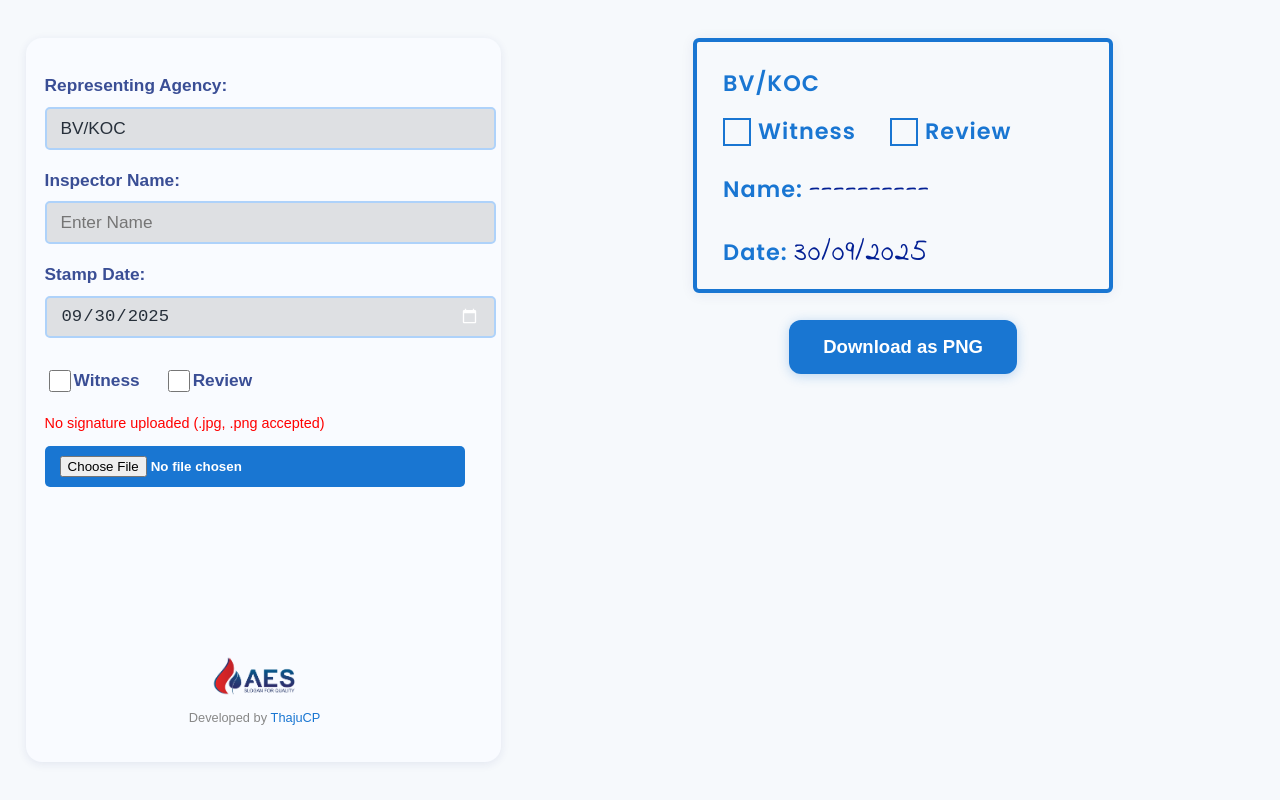
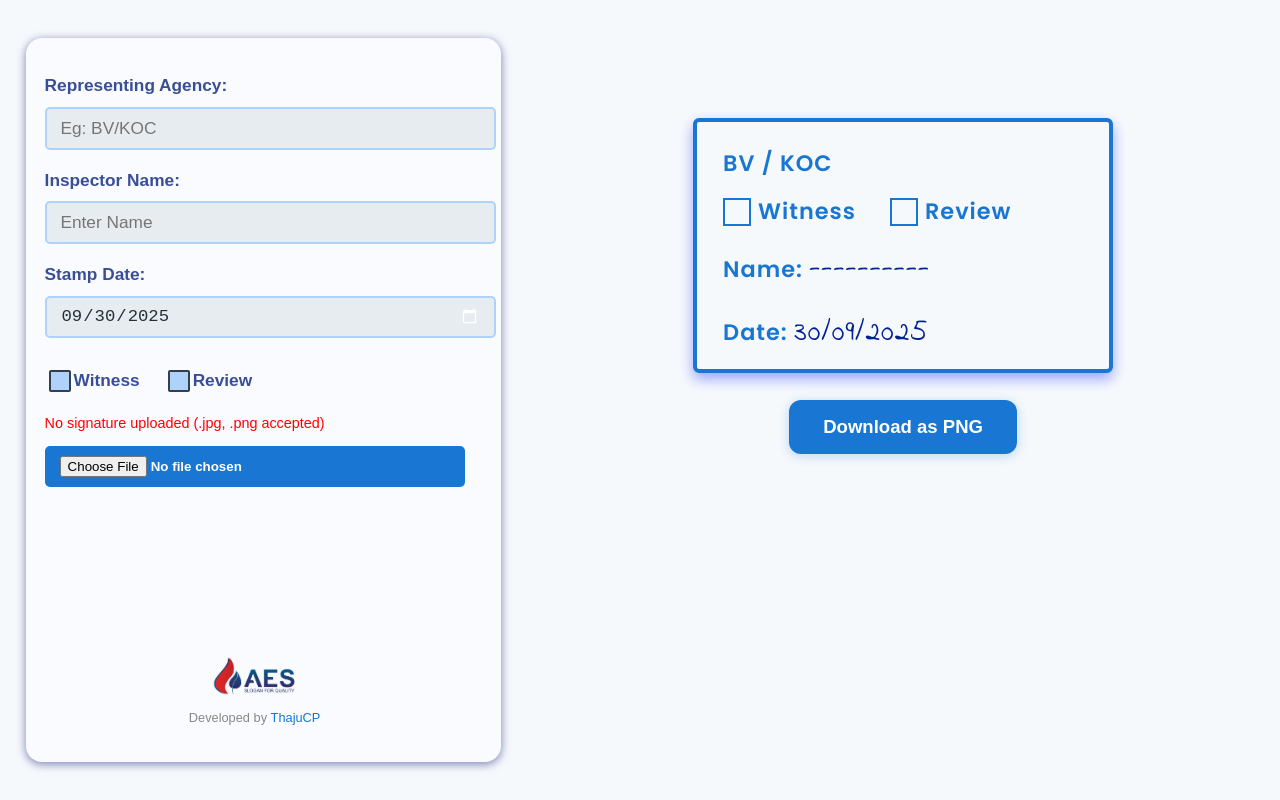
Before and after one commit to thajucp123/aes-stamping, a React (Vite) app: page / in a window 1280 px wide. Built offline with nearby package versions, Linux system fonts and the light colour scheme.

Commit message:
improved overall UI

```diff
--- a/src/App.css
+++ b/src/App.css
@@ -23,7 +23,7 @@
   min-width: 290px;
   background: #f9fbff;
   border-radius: 16px;
-  box-shadow: 0 2px 10px rgba(30,40,120,0.09);
+  box-shadow: 0 2px 10px rgba(30,40,120,0.59);
   padding: 35px 36px 22px 19px;
   display: flex;
   flex-direction: column;
@@ -51,7 +51,7 @@
   color: #262f3a;
   border: 2px solid #aed2fa;
   border-radius: 5px;
-  background: #3332;
+  background: rgba(112, 133, 151, 0.133);
   outline: none;
   transition: border .2s;
   margin-top: 2px;
@@ -69,11 +69,42 @@
   margin-top: 11px;
 }
 .form-group input[type="checkbox"] {
+  -webkit-appearance: none; /* For Safari */
+  appearance: none;
   accent-color: #1976d2;
+  background: #aed2fa;
+  border: 0.15em solid #333f4e;
+  border-radius: 0.15em;
   width: 22px;
   height: 22px;
   vertical-align: middle;
+  transition: background-color 0.025s;
 }
+
+.form-group input[type="checkbox"]:checked {
+accent-color: #1976d2;
+background-color: #007bff; /* Background color when checked */
+  border-color: #007bff;
+  border: 0.15em solid #333f4e;
+  border-radius: 0.15em;
+}
+
+.form-group input[type="checkbox"]::before {
+content: "";
+  width: 0.65em;
+  height: 0.65em;
+  transform: scale(0);
+  transition: transform 0.2s;
+  box-shadow: inset 1em 1em #ce3939; /* Use box-shadow to create a solid color checkmark */
+  clip-path: polygon(14% 44%, 0 65%, 50% 100%, 100% 16%, 80% 0%, 43% 62%);
+}
+
+.form-group input[type="checkbox"]:checked::before {
+   transform: scale(1);
+}
+
+
+
 
 .view-panel {
   flex: 2 1 540px;
@@ -130,6 +161,11 @@
 
 .footer-logo {
   height: 40px;
+}
+
+.footer-logo:hover {
+  filter: drop-shadow(0 2px 8px #1976d246);
+  transform: scale(1.05);
 }
 
 .footer-text {
--- a/src/App.jsx
+++ b/src/App.jsx
@@ -9,7 +9,7 @@
 
 function App() {
   const [values, setValues] = useState({
-    bvText: "BV/KOC",
+    bvText: "",
     witness: false,
     review: false,
     name: "",
@@ -215,7 +215,9 @@
           )}
         </div>
         <div className="form-footer">
+        <a href="https://www.aes-inspection.com" target="_blank" rel="noopener noreferrer">
           <img src={logo} alt="Logo" className="footer-logo" />
+          </a>
           <p className="footer-text">
             Developed by <a href="https://www.thajucp.in/" target="_blank" rel="noopener noreferrer">ThajuCP</a>
           </p>
--- a/src/components/cardForm.css
+++ b/src/components/cardForm.css
@@ -2,7 +2,7 @@
   background: transparent;
   border: 0.25rem solid #1976d2;
   border-radius: 0.375rem;
-  box-shadow: 0 1.5px 14px rgba(30,40,120,0.07);
+  box-shadow: 0 6px 14px rgba(2, 32, 255, 0.39);
   width: 420px;
   height: 255px;
   box-sizing: border-box;
@@ -11,6 +11,7 @@
   color: #042866;
   overflow: visible;
   margin: 0 auto;
+  margin-top: 5rem;
 }
 .card-scale {
   transform: scale(2);
```
